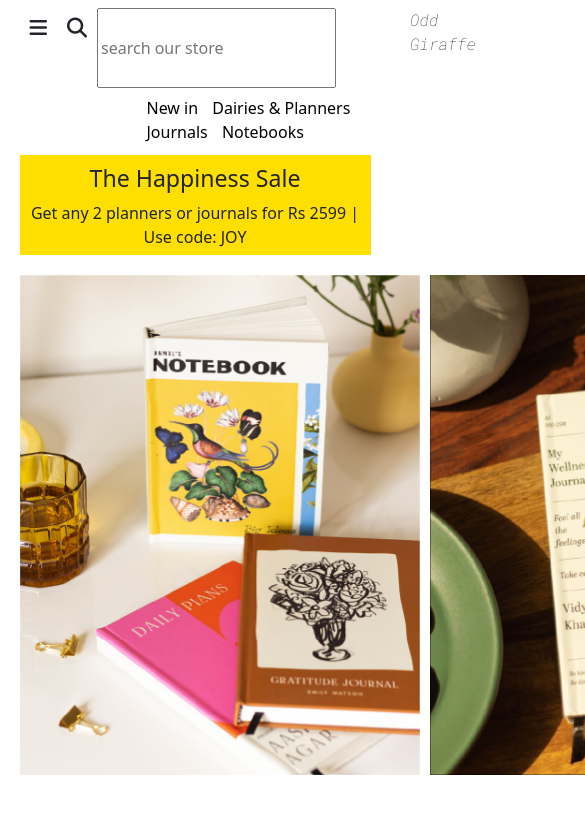
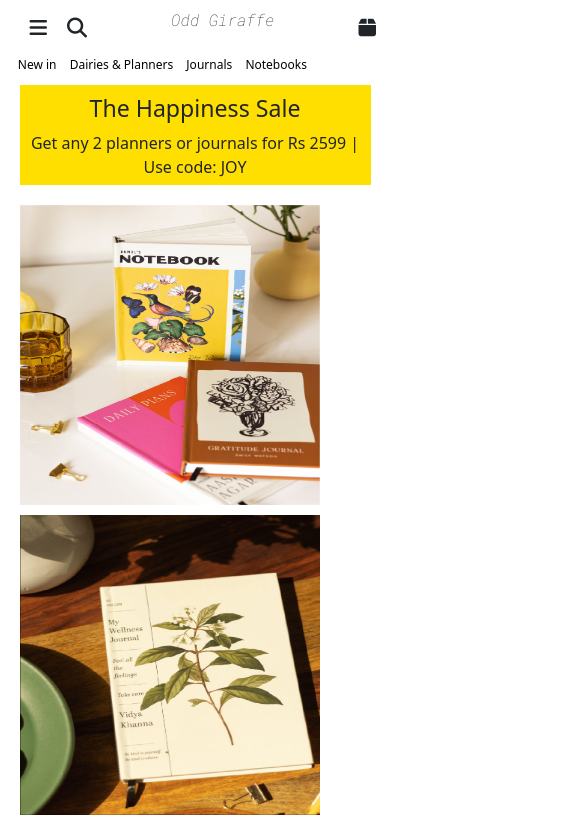
Before and after one commit to Nandini0318/odd-giraffe, a plain HTML site: page index.html in a window 390 px wide. Shown: the top 822 px of the page, 585 px wide, since content can reach past the window. Drawn offline with nearby package versions, Linux system fonts and the light colour scheme; a web font is replaced by a local one.

Commit message:
Responsiveness Added

```diff
--- a/index.html
+++ b/index.html
@@ -24,6 +24,7 @@
     <body>
         <!--navbar-one-->
         <nav>
+            <div>
             <div class="icons">
                 <i class="fa-solid fa-bars"></i>
                 <i class="fa-solid fa-magnifying-glass"></i>
@@ -35,7 +36,11 @@
                 </div>
                 <div class="icons-two">
                     <i class="fa-solid fa-user-plus"></i>
-                    <i class="fa-solid fa-box"></i>
+
+                </div>
+                <div class="icons-three">
+                 <i class="fa-solid fa-box"></i>
+                </div>
                 </div>
             </div>
         </nav>
@@ -49,10 +54,11 @@
             <h3>The Happiness Sale</h3>
             <p>Get any 2 planners or journals for Rs 2599 | Use code: JOY</p>
         </div>
+
         <!--grid box -->
         <div class="grid-box">
-            <img height="500px" width="400px" src="images/grid 1.jpeg">
-            <img height="500px" width="400px" src="images/grid 2.jpeg">
+            <img class="img-1" src="images/grid 1.jpeg">
+            <img class="img-1" src="images/grid 2.jpeg">
             <div class="text">
                 <h3>Find a fresh start every day</h3>
                    <p> Make thankfulness & mindfulness a habit with our gratitude & wellness journals,
--- a/style.css
+++ b/style.css
@@ -1,111 +1,157 @@
-body{
+body {
     padding: 0;
     margin: 0;
 }
-#nav{
+
+#nav {
     display: flex;
     flex-direction: column;
 }
 
-.icons{
+.icons {
     display: flex;
     margin-left: 5%;
     margin-top: 2%;
 }
-.icons i{
+
+.icons i {
     font-size: 20px;
     padding: 10px;
 }
-.title{
+
+.title {
     margin-left: 20%;
     font-family: 'Roboto Mono', monospace;
 
 }
-.icons-two{
+
+.icons-two {
     margin-left: 30%;
 }
+
 .navbar-two {
-   margin-left: 35%;
-   margin-top: 2%;
+    margin-left: 35%;
+    margin-top: 2%;
 }
-.navbar-two a{
+
+.navbar-two a {
     text-decoration: none;
     margin-left: 10px;
     color: black;
 }
-.yellow{
+
+.yellow {
     margin-top: 3%;
     background-color: #ffdf00;
     height: 100px;
     width: 90%;
     margin-left: 5%;
 }
-.yellow h3  {
+
+.yellow h3 {
     text-align: center;
     padding-top: 10px;
 }
-.yellow p{
+
+.yellow p {
     text-align: center;
 }
-.grid-box{
+
+.grid-box {
     margin-top: 5%;
     margin-left: 5%;
     display: grid;
-    grid-template-columns: repeat(3,400px);
+    grid-template-columns: repeat(3, 400px);
     grid-gap: 20px;
 }
-.text{
+
+.text {
     margin-top: 10%;
     margin-left: 10%;
 }
-.text h3{
+
+.text h3 {
     font-family: 'Aboreto', cursive;
 }
-.text p{
+
+.text p {
     font-family: 'DynaPuff', cursive;
 }
-@media all and (min-width: 300px){
-    .grid-box{
+
+@media all and (min-width: 300px) {
+    .grid-box {
         margin-top: 5%;
         margin-left: 5%;
         display: grid;
-        grid-template-columns: repeat(2,400px);
+        grid-template-columns: repeat(1, 200px);
         grid-gap: 10px;
     }
-    .text{
+
+    .text {
         margin-top: 10%;
         margin-left: 25%;
 
 
+    }
+
+    .bar {
+        display: none;
+    }
+
+    .icons-two {
+        display: none;
+    }
+
+    .icons-three {
+        margin-left: 20%;
+    }
+
+    .img-1 {
+        height: 300px;
+        width: 300px;
+    }
+
+    .navbar-two {
+        margin-left: 2%;
+        margin-top: 2%;
+        width: 100%;
+        font-size: 12px;
+    }
+
+    .text {
+        width: 100%;
+    }
 }
-@media all and (min-width: 600px){
-    .grid-box{
+
+@media all and (min-width: 600px) {
+    .grid-box {
         margin-top: 5%;
         margin-left: 5%;
         display: grid;
-        grid-template-columns: repeat(2,400px);
+        grid-template-columns: repeat(2, 400px);
         grid-gap: 20px;
     }
 
 }
 
 
-@media all and (min-width: 900px){
-    .grid-box{
+@media all and (min-width: 900px) {
+    .grid-box {
         margin-top: 5%;
         margin-left: 5%;
         display: grid;
-        grid-template-columns: repeat(2,400px);
+        grid-template-columns: repeat(2, 400px);
         grid-gap: 20px;
     }
 
 }
-@media all and (min-width: 1200px){
-    .grid-box{
+
+@media all and (min-width: 1200px) {
+    .grid-box {
         margin-top: 5%;
         margin-left: 5%;
         display: grid;
-        grid-template-columns: repeat(3,400px);
+        grid-template-columns: repeat(3, 400px);
         grid-gap: 20px;
     }
 
```
